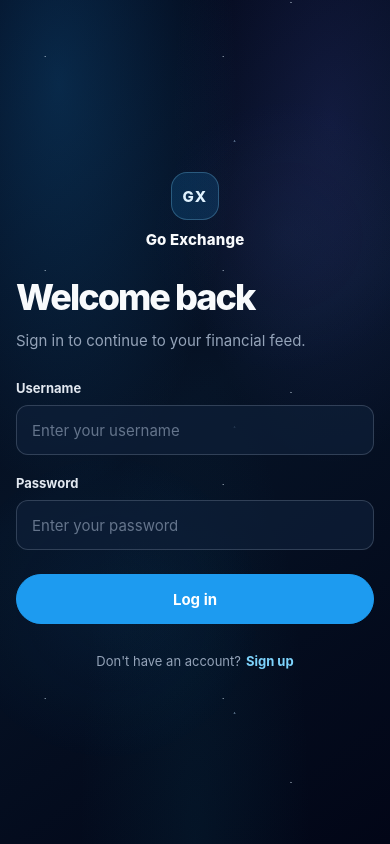
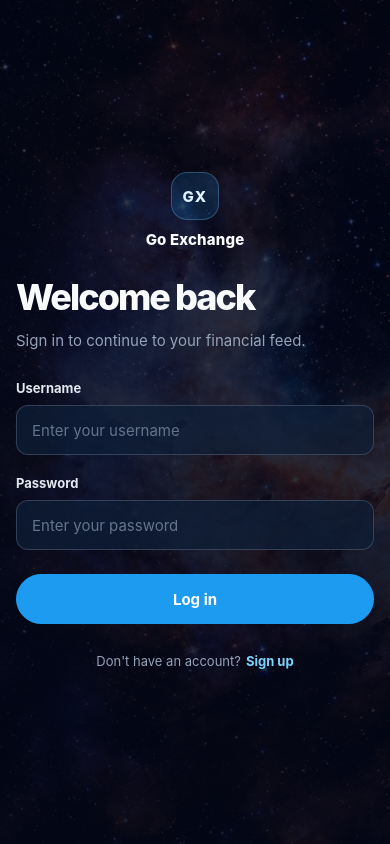
Before and after one commit to cc483858939-ops/exchange-platform, a Vue app in the folder Exchangeapp_frontend/: page /login in a window 390 px wide. Built offline with nearby package versions, Linux system fonts and the light colour scheme; no server answers.

Commit message:
Refine auth nebula background

```diff
--- a/Exchangeapp_frontend/src/components/Login.vue
+++ b/Exchangeapp_frontend/src/components/Login.vue
@@ -128,11 +128,7 @@ const login = async () => {
   place-items: center;
   overflow-x: hidden;
   padding-inline: clamp(32px, 6vw, 96px);
-  background:
-    radial-gradient(ellipse at 15% 10%, rgba(29, 155, 240, 0.22), transparent 38%),
-    radial-gradient(ellipse at 85% 14%, rgba(99, 102, 241, 0.14), transparent 34%),
-    radial-gradient(ellipse at 50% 100%, rgba(14, 116, 144, 0.1), transparent 42%),
-    linear-gradient(145deg, #020617 0%, #061326 48%, #020617 100%);
+  background: #020617;
   color: #f8fafc;
 }
 
@@ -145,20 +141,28 @@ const login = async () => {
 }
 
 .auth-page::before {
-  background-image:
-    radial-gradient(circle at 12% 18%, rgba(226, 242, 255, 0.82) 0 0.7px, transparent 1px),
-    radial-gradient(circle at 62% 34%, rgba(186, 224, 255, 0.64) 0 0.8px, transparent 1.2px),
-    radial-gradient(circle at 84% 76%, rgba(226, 242, 255, 0.68) 0 0.65px, transparent 1px);
-  background-position: 24px 18px, 82px 44px, 12px 96px;
-  background-size: 178px 214px, 246px 286px, 332px 390px;
-  opacity: 0.62;
+  background-image: url('../assets/auth-nebula.jpg');
+  background-position: 58% center;
+  background-repeat: no-repeat;
+  background-size: cover;
+  opacity: 0.86;
 }
 
 .auth-page::after {
   background:
-    radial-gradient(circle at 28% 72%, rgba(29, 155, 240, 0.08), transparent 24%),
-    radial-gradient(circle at 74% 28%, rgba(129, 140, 248, 0.06), transparent 22%);
-  opacity: 0.9;
+    linear-gradient(
+      90deg,
+      rgba(2, 6, 23, 0.92) 0%,
+      rgba(2, 6, 23, 0.82) 28%,
+      rgba(2, 6, 23, 0.64) 50%,
+      rgba(2, 6, 23, 0.48) 72%,
+      rgba(2, 6, 23, 0.52) 100%
+    ),
+    linear-gradient(
+      180deg,
+      rgba(2, 6, 23, 0.20) 0%,
+      rgba(2, 6, 23, 0.48) 100%
+    );
 }
 
 .auth-layout {
@@ -381,6 +385,18 @@ const login = async () => {
     padding-block: clamp(24px, 6vw, 48px);
   }
 
+  .auth-page::before {
+    background-position: 60% center;
+  }
+
+  .auth-page::after {
+    background: linear-gradient(
+      180deg,
+      rgba(2, 6, 23, 0.72),
+      rgba(2, 6, 23, 0.84)
+    );
+  }
+
   .auth-layout {
     width: min(100%, 420px);
     grid-template-columns: minmax(0, 1fr);
--- a/Exchangeapp_frontend/src/components/Register.vue
+++ b/Exchangeapp_frontend/src/components/Register.vue
@@ -131,11 +131,7 @@ const register = async () => {
   place-items: center;
   overflow-x: hidden;
   padding-inline: clamp(32px, 6vw, 96px);
-  background:
-    radial-gradient(ellipse at 15% 10%, rgba(29, 155, 240, 0.22), transparent 38%),
-    radial-gradient(ellipse at 85% 14%, rgba(99, 102, 241, 0.14), transparent 34%),
-    radial-gradient(ellipse at 50% 100%, rgba(14, 116, 144, 0.1), transparent 42%),
-    linear-gradient(145deg, #020617 0%, #061326 48%, #020617 100%);
+  background: #020617;
   color: #f8fafc;
 }
 
@@ -148,20 +144,28 @@ const register = async () => {
 }
 
 .auth-page::before {
-  background-image:
-    radial-gradient(circle at 12% 18%, rgba(226, 242, 255, 0.82) 0 0.7px, transparent 1px),
-    radial-gradient(circle at 62% 34%, rgba(186, 224, 255, 0.64) 0 0.8px, transparent 1.2px),
-    radial-gradient(circle at 84% 76%, rgba(226, 242, 255, 0.68) 0 0.65px, transparent 1px);
-  background-position: 24px 18px, 82px 44px, 12px 96px;
-  background-size: 178px 214px, 246px 286px, 332px 390px;
-  opacity: 0.62;
+  background-image: url('../assets/auth-nebula.jpg');
+  background-position: 58% center;
+  background-repeat: no-repeat;
+  background-size: cover;
+  opacity: 0.86;
 }
 
 .auth-page::after {
   background:
-    radial-gradient(circle at 28% 72%, rgba(29, 155, 240, 0.08), transparent 24%),
-    radial-gradient(circle at 74% 28%, rgba(129, 140, 248, 0.06), transparent 22%);
-  opacity: 0.9;
+    linear-gradient(
+      90deg,
+      rgba(2, 6, 23, 0.92) 0%,
+      rgba(2, 6, 23, 0.82) 28%,
+      rgba(2, 6, 23, 0.64) 50%,
+      rgba(2, 6, 23, 0.48) 72%,
+      rgba(2, 6, 23, 0.52) 100%
+    ),
+    linear-gradient(
+      180deg,
+      rgba(2, 6, 23, 0.20) 0%,
+      rgba(2, 6, 23, 0.48) 100%
+    );
 }
 
 .auth-layout {
@@ -384,6 +388,18 @@ const register = async () => {
     padding-block: clamp(24px, 6vw, 48px);
   }
 
+  .auth-page::before {
+    background-position: 60% center;
+  }
+
+  .auth-page::after {
+    background: linear-gradient(
+      180deg,
+      rgba(2, 6, 23, 0.72),
+      rgba(2, 6, 23, 0.84)
+    );
+  }
+
   .auth-layout {
     width: min(100%, 420px);
     grid-template-columns: minmax(0, 1fr);
```
Also changed, not shown: Exchangeapp_frontend/src/assets/auth-nebula.jpg (added).
